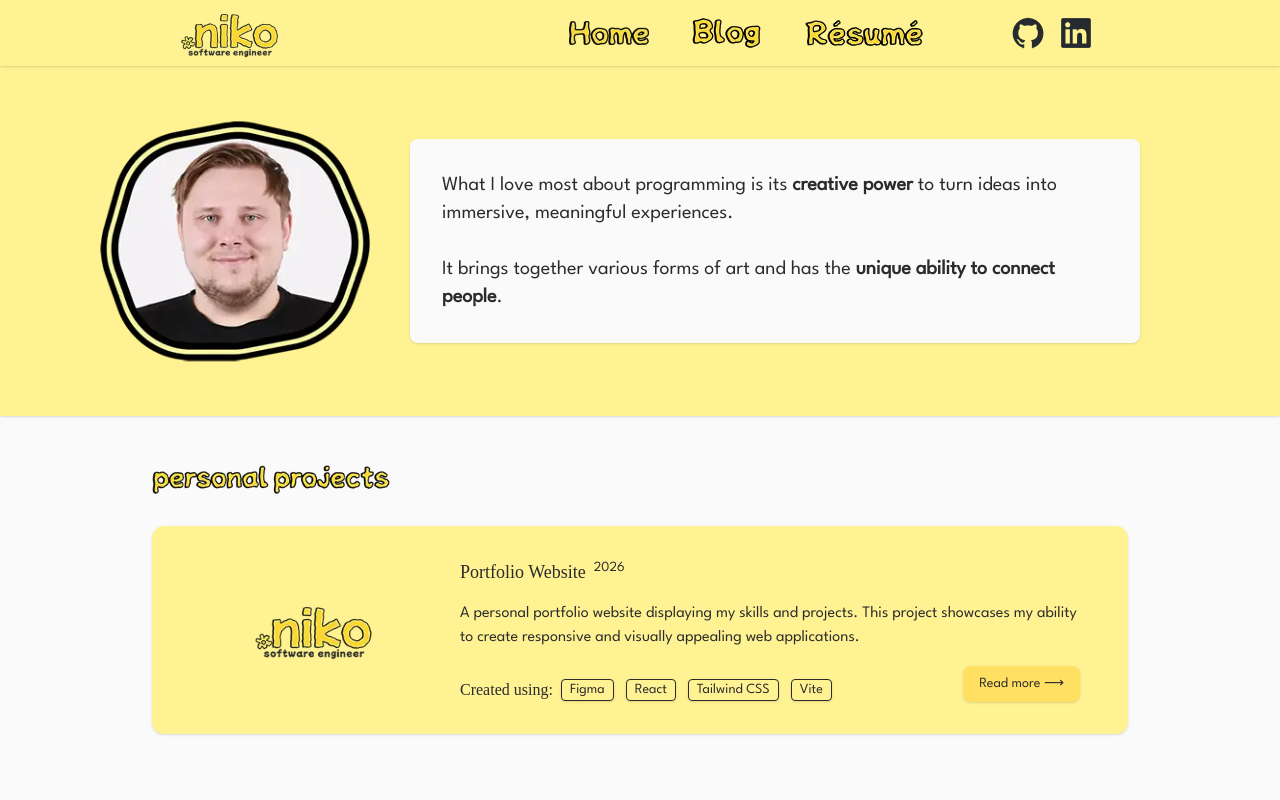
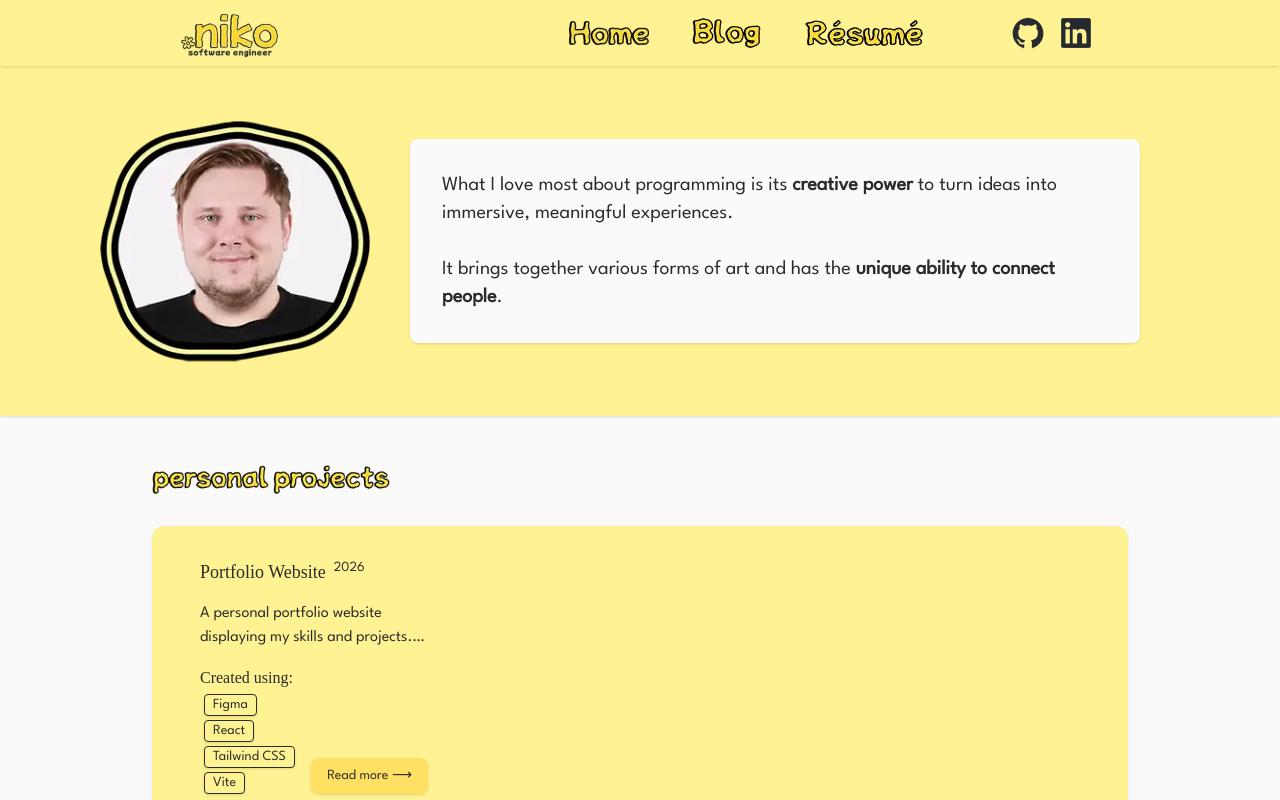
Before and after one commit to mehiis/portfolio-website, a React (Vite) app: page / in a window 1280 px wide. Shown: the top 800 px of the page. Built offline with nearby package versions, Linux system fonts and the light colour scheme; a web font is replaced by a local one.

Commit message:
remove project icon

```diff
--- a/index.html
+++ b/index.html
@@ -6,6 +6,7 @@
   <title>Niko Mehiläinen - Portfolio</title>
   <link rel="icon" href="/src/assets/flower.svg" type="image/svg">
   <meta name="viewport" content="width=device-width, initial-scale=1.0">
+  <meta name="keywords" content="Niko Mehiläinen, portfolio, software development, programming, blog, projects, developer, coding, technology, web development, software engineer, game development, ohjelmointi, ohjelmistokehitys, blogi, projektit">
   <meta name="description"
     content="Portfolio website and blog of Niko Mehiläinen, showcasing software development projects and skills. Explore my work and read my latest thoughts on software development, life, and programming.">
   <meta http-equiv="Content-Security-Policy" content="
--- a/src/components/homepage/components/CustomProjectView.tsx
+++ b/src/components/homepage/components/CustomProjectView.tsx
@@ -11,13 +11,7 @@ const CustomProjectView = (props: Props) => {
   return (
     <div className="bg-[var(--primary-color)] px-8 py-4 rounded-xl shadow-sm">
         <div className="items-center lg:grid lg:grid-cols-[260px_1fr]">
-            <img
-              src={props.icon}
-              alt={"Icon of the project " + props.title}
-              className="w-auto h-[60px] mb-3 lg:mb-0 object-contain mx-auto"
-              width="150"
-              height="75"
-              />
+
 
             <div className="text-[var(--black-color)] p-4">
                 <div className="lg:flex lg:gap-2">
```
